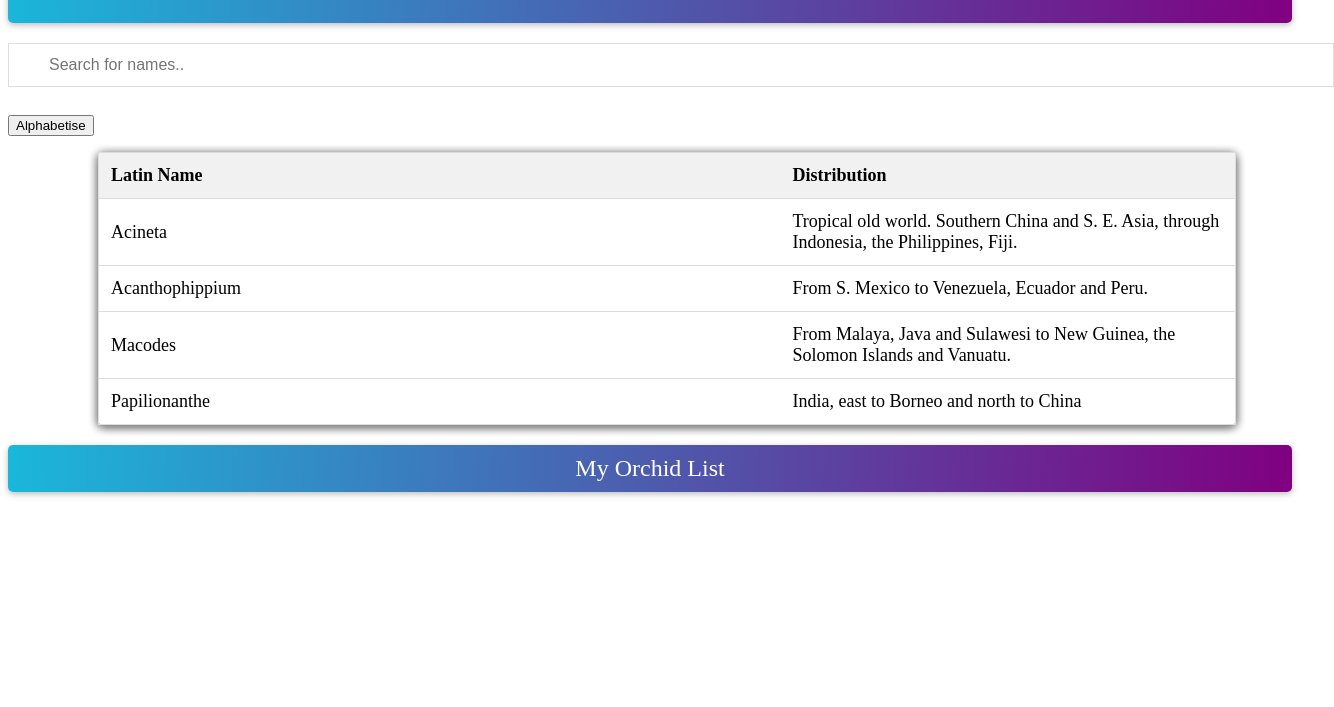
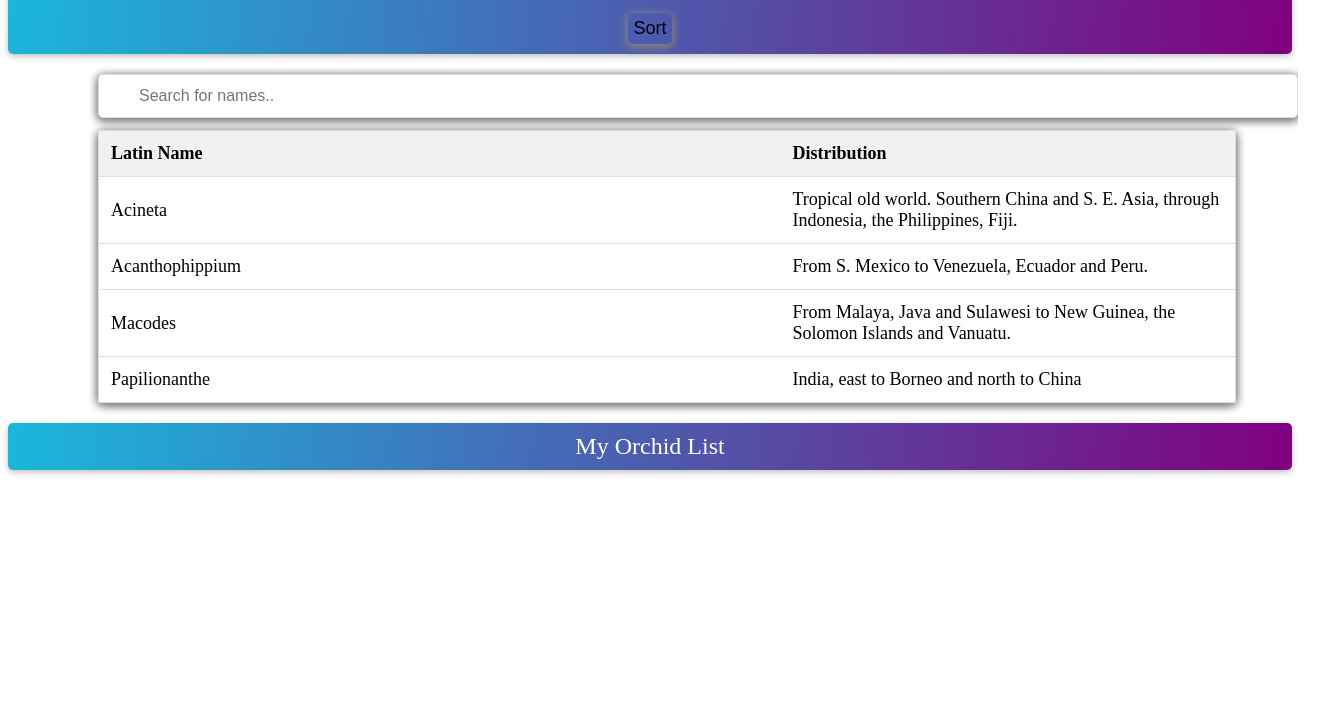
Before and after one commit to jace1084/Orchid-filter, a plain HTML site: page orchid-table.html in a window 1280 px wide. Shown: the part 93-800 px from the top of the page, 1334 px wide, since content can reach past the window. Drawn offline with Linux system fonts and the light colour scheme.

Commit message:
fixed some css on button and made transparent

```diff
--- a/orchid-table.css
+++ b/orchid-table.css
@@ -21,6 +21,13 @@ header, footer{
     border: 1px solid #ddd; /* Add a grey border */
     margin-bottom: 12px; /* Add some space below the input */
     margin-top: 20px;
+    justify-content: center;
+  color: black;
+  width: 90%;
+  margin-left: 90px;
+  border-radius: 5px;
+  background-color: white;
+  box-shadow:0 2px 10px 0 grey,0 2px 10px 0 grey;
   }
 
   #myTable {
@@ -52,25 +59,26 @@ header, footer{
     /* Add a grey background color to the table header and on hover */
     background-color: #f1f1f1;
   }
-  .button {
-    display: inline-block;
-    padding: 15px 25px;
-    font-size: 24px;
+  button {
+    padding: 5px;
+    font-size: 18px;
     cursor: pointer;
     text-align: center;
     text-decoration: none;
     outline: none;
-    color: #fff;
+    color: black;
     background-color: #4CAF50;
     border: none;
-    border-radius: 15px;
-    box-shadow: 0 9px #999;
+    justify-content: center;
+    border-radius: 5px;
+    background-color: transparent;
+    box-shadow:0 2px 10px 0 grey,0 2px 10px 0 grey;
+
   }
+  button:hover {background: linear-gradient(-85deg, purple, #1ab7db); }
 
-  .button:hover {background-color: #3e8e41}
-
-  .button:active {
-    background-color: #3e8e41;
-    box-shadow: 0 5px #666;
-    transform: translateY(4px);
-  }
+  button:active {
+  background: linear-gradient(-85deg, purple, #1ab7db);
+  box-shadow: 0 5px #666;
+  transform: translateY(4px);
+}
--- a/orchid-table.html
+++ b/orchid-table.html
@@ -11,14 +11,16 @@
 </head>
 <body>
 
-    <header><h3>My Orchid List</h3></header>
+    <header><h3>My Orchid List</h3><button onclick="sortTable()">Sort</button>
+    </header>
 
     <input type="text" id="myInput" onkeyup="myFunction()" placeholder="Search for names..">
 
-    <p><button size="lg" onclick="sortTable()">Alphabetise</button></p>
+
 
         <table id="myTable">
           <tr class="header">
+
             <th style="width:60%;">Latin Name</th>
             <!-- <th style="width:40%;">Tribe</th>
             <th style="width:40%;">Subtribe</th> -->
```
